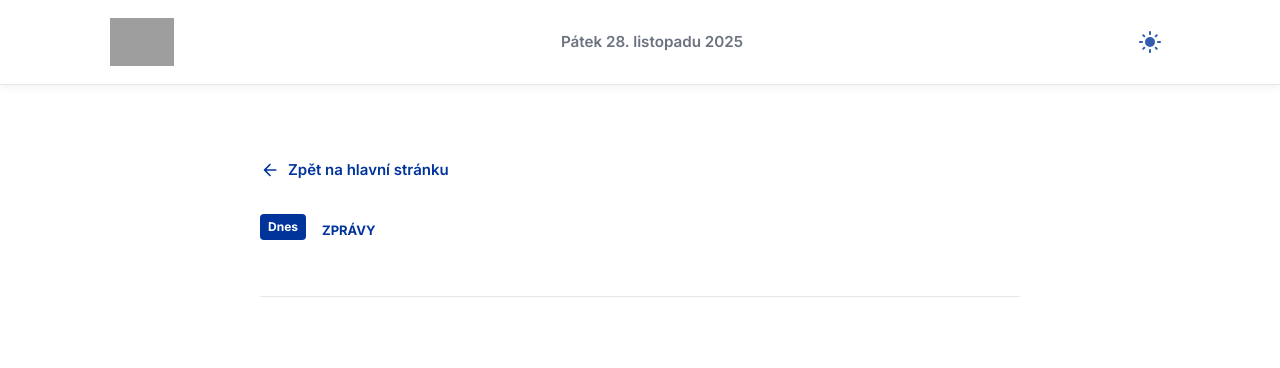
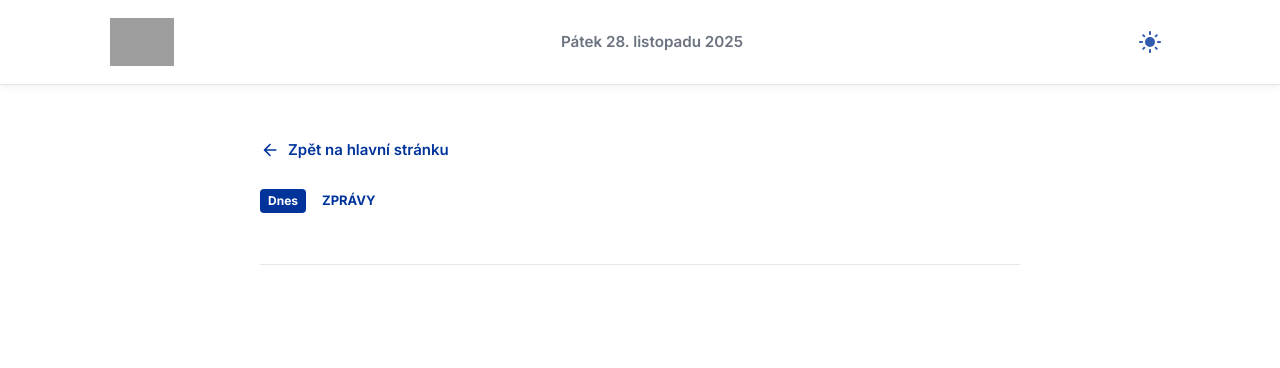
Before and after one commit to BradPiss/ZpravyCz, a FastAPI app: template app/templates/article_detail.html in a window 1280 px wide. Shown: the top 368 px of the page. Run offline with FastAPI, Linux system fonts and the light colour scheme; the template is opened without the code that fills it, so the values that code supplies are empty; parts of the project's set-up code (start-up, migrations or seed data) failed here and were passed over; some libraries are stand-ins or nearby versions; grey boxes are pictures that could not be loaded.

Commit message:
Rozsireny styl, pridany kategorie

```diff
--- a/app/static/css/style.css
+++ b/app/static/css/style.css
@@ -177,3 +177,41 @@
         width: 100%;
     }
 }
+
+/* --- ÚPRAVY PRO KATEGORIE A NAČÍTÁNÍ --- */
+
+/* Sjednocený kontejner */
+.page-container {
+    max-width: 800px;
+    margin: 0 auto;
+    padding: 0 20px 40px 20px; /* Nulový padding nahoře je klíčový */
+}
+
+/* Ujistíme se, že article-page nemá vlastní padding, který by to kazil */
+.article-page {
+    padding-top: 0 !important;
+    margin-top: 0 !important;
+}
+
+/* Nadpisy a karty */
+.cat-headline {
+    font-size: 22px;
+    font-weight: 700;
+    margin: 4px 0 10px 0;
+    line-height: 1.3;
+}
+
+.hidden-article {
+    display: none !important;
+}
+
+/* Zbytek stylů pro kategorie (cat-article-card atd.) tam nechej... */
+.cat-article-card {
+    display: flex;
+    gap: 24px;
+    padding: 24px 0;
+    border-bottom: 1px solid var(--border);
+    align-items: flex-start;
+    transition: background-color 0.2s ease;
+}
+/* ... atd ... */
--- a/app/templates/article_detail.html
+++ b/app/templates/article_detail.html
@@ -3,27 +3,32 @@
 {% block title %}{{ article.title }} | Zprávy.cz{% endblock %}
 
 {% block content %}
-<article class="article-page" style="display:block; max-width:800px; margin:0 auto; padding:40px 20px;">
+<article class="article-page page-container">
 
-    <a href="/" class="back-btn" style="display:inline-flex; align-items:center; gap:8px; color:var(--blue); font-weight:600; font-size:15px; text-decoration:none; margin-bottom:32px;">
+    <a href="/" class="back-btn" style="display:inline-flex; align-items:center; gap:8px; color:var(--blue); font-weight:600; font-size:15px; text-decoration:none; margin-top: 20px; margin-bottom:24px;">
         <svg xmlns="http://www.w3.org/2000/svg" width="20" height="20" viewBox="0 0 24 24" fill="currentColor">
             <path d="M19 11H7.83l4.88-4.88c.39-.39.39-1.03 0-1.42-.39-.39-1.02-.39-1.41 0l-6.59 6.59c-.39.39-.39 1.02 0 1.41l6.59 6.59c.39.39 1.02.39 1.41 0 .39-.39.39-1.02 0-1.41L7.83 13H19c.55 0 1-.45 1-1s-.45-1-1-1z"/>
         </svg>
         <span>Zpět na hlavní stránku</span>
     </a>
 
-    <div class="article-meta" style="display:flex; align-items:center; gap:16px; margin-bottom:24px; flex-wrap:wrap;">
-        <span class="news-time">Dnes {{ article.created_at.strftime('%H:%M') }}</span>
-        <span class="article-category" style="color:var(--blue); font-weight:700; font-size:13px; text-transform:uppercase;">
+    <div class="article-meta" style="display:flex; align-items:center; gap:16px; margin-bottom:6px; flex-wrap:wrap; height: 30px;">
+
+        <span class="news-time" style="display:inline-flex; align-items:center; height: 24px; margin-bottom:0;">
+            Dnes {{ article.created_at.strftime('%H:%M') }}
+        </span>
+
+        <span class="article-category" style="display:inline-flex; align-items:center; height: 24px; color:var(--blue); font-weight:700; font-size:13px; text-transform:uppercase;">
             {% if article.category %}
             <a href="{{ url_for('category_detail', category_id=article.category.id) }}" style="text-decoration:none; color:inherit;">
-            {{ article.category.name }}
-    </a>
-    {% else %}
-    Zprávy
-    {% endif %}
+                {{ article.category.name }}
+            </a>
+            {% else %}
+            Zprávy
+            {% endif %}
         </span>
-        <span class="article-author" style="color:var(--muted); font-size:14px;">
+
+        <span class="article-author" style="display:inline-flex; align-items:center; height: 24px; color:var(--muted); font-size:14px;">
             {{ article.author.name }}
         </span>
     </div>
```
Also changed, not shown: app/templates/category.html (+23 -7 lines), app/templates/index.html (+44 -1 lines).
